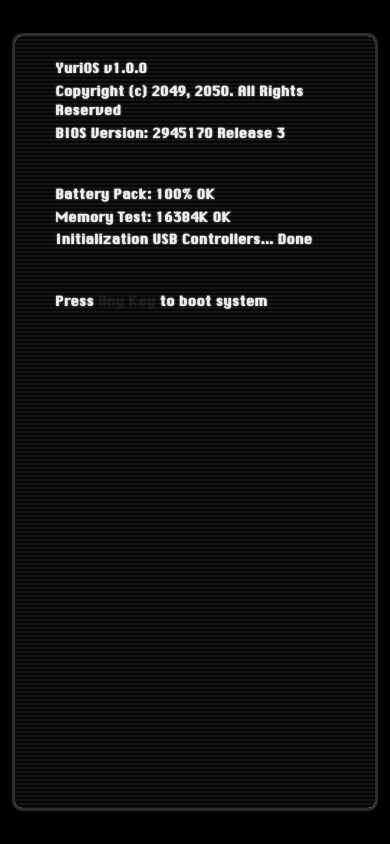
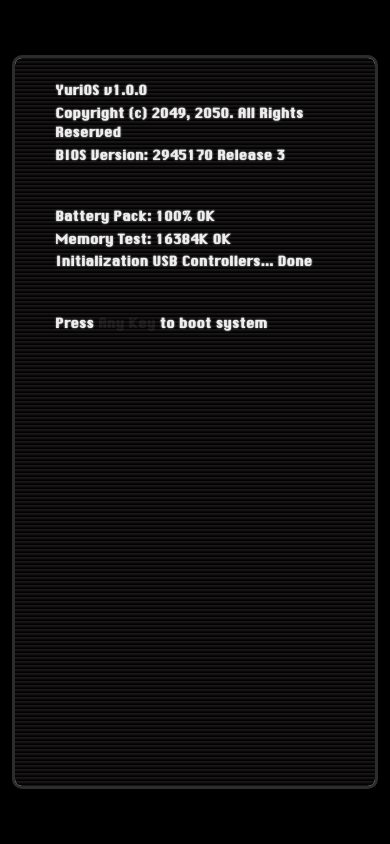
Before and after one commit to YuriP123/Website, a Next.js app: page / in a window 390 px wide. Built offline with nearby package versions, Linux system fonts and the light colour scheme.

Commit message:
style: responsive viewport fix

```diff
--- a/app/globals.css
+++ b/app/globals.css
@@ -45,8 +45,8 @@ body {
   :root {
     --module-padding: 12px;
     --module-width: calc(100vw - (2 * var(--module-padding)));
-    --module-height: calc(100vh - var(--nav-height) - (2 * var(--module-padding)) - 12px);
-    --canvas-height: calc(100vh - var(--nav-height) - (2 * var(--module-padding)) - 12px);
+    --module-height: calc(100vh - var(--nav-height) - (2 * var(--module-padding)) - 56px);
+    --canvas-height: calc(100vh - var(--nav-height) - (2 * var(--module-padding)) - 56px);
   }
 
   nav {
@@ -99,9 +99,9 @@ body {
     justify-content: flex-start;
     gap: 0;
     width: calc(100vw - 16px) !important;
-    height: min(320px, calc(100vh - 32px)) !important;
+    height: min(280px, calc(100vh - 64px)) !important;
     max-width: 100%;
-    max-height: min(320px, calc(100vh - 32px));
+    max-height: min(280px, calc(100vh - 64px));
     transition: height 2s ease-in-out, max-height 2s ease-in-out;
     overflow: hidden;
     margin: 8px;
```
